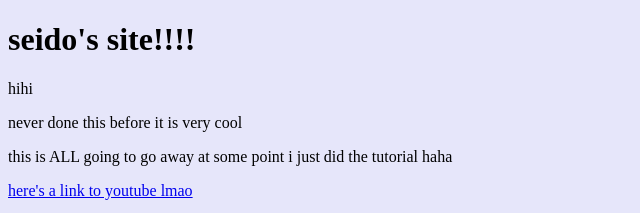
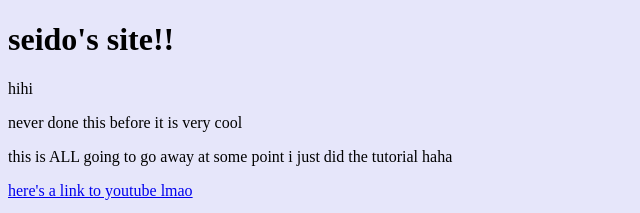
Before and after one commit to seido426/seido.neocities.org, a plain HTML site: page neocities-seido/public/index.html in a window 1280 px wide. Shown: the top 213 px of the page, 0-640 px from the left. Drawn offline with Linux system fonts and the light colour scheme.

Commit message:
so many minor updates

```diff
--- a/neocities-seido/public/index.html
+++ b/neocities-seido/public/index.html
@@ -9,7 +9,7 @@
     </style>
   </head>
   <body>
-  <h1>seido's site!!!!</h1>
+  <h1>seido's site!!</h1>
     <p>hihi</p>
     <p>never done this before it is very cool</p>
     <p>this is ALL going to go away at some point i just did the tutorial haha</p>
```
